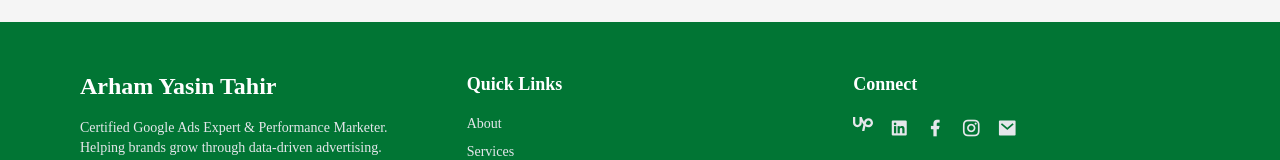
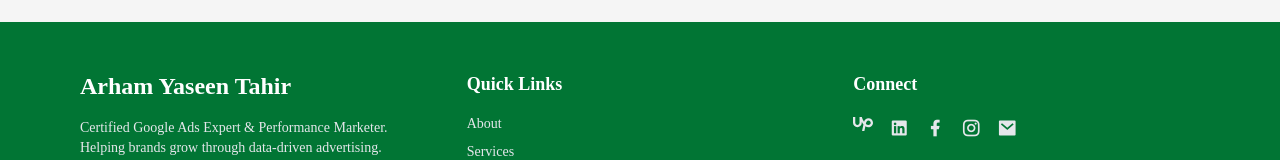
Before and after one commit to adnan-developer/Arham-Ads-Engineer, a React (Vite) app: page / in a window 1280 px wide. Shown: the part 3813-3973 px from the top of the page. Built offline with nearby package versions, Linux system fonts and the light colour scheme.

Commit message:
Update Footer.jsx

```diff
--- a/src/Components/Footer.jsx
+++ b/src/Components/Footer.jsx
@@ -9,7 +9,7 @@
 
         {/* Branding */}
         <div>
-          <h1 className="text-2xl font-bold mb-4">Arham Yasin Tahir</h1>
+          <h1 className="text-2xl font-bold mb-4">Arham Yaseen Tahir</h1>
           <p className="text-sm text-gray-200">
             Certified Google Ads Expert & Performance Marketer. Helping brands grow through data-driven advertising.
           </p>
```
